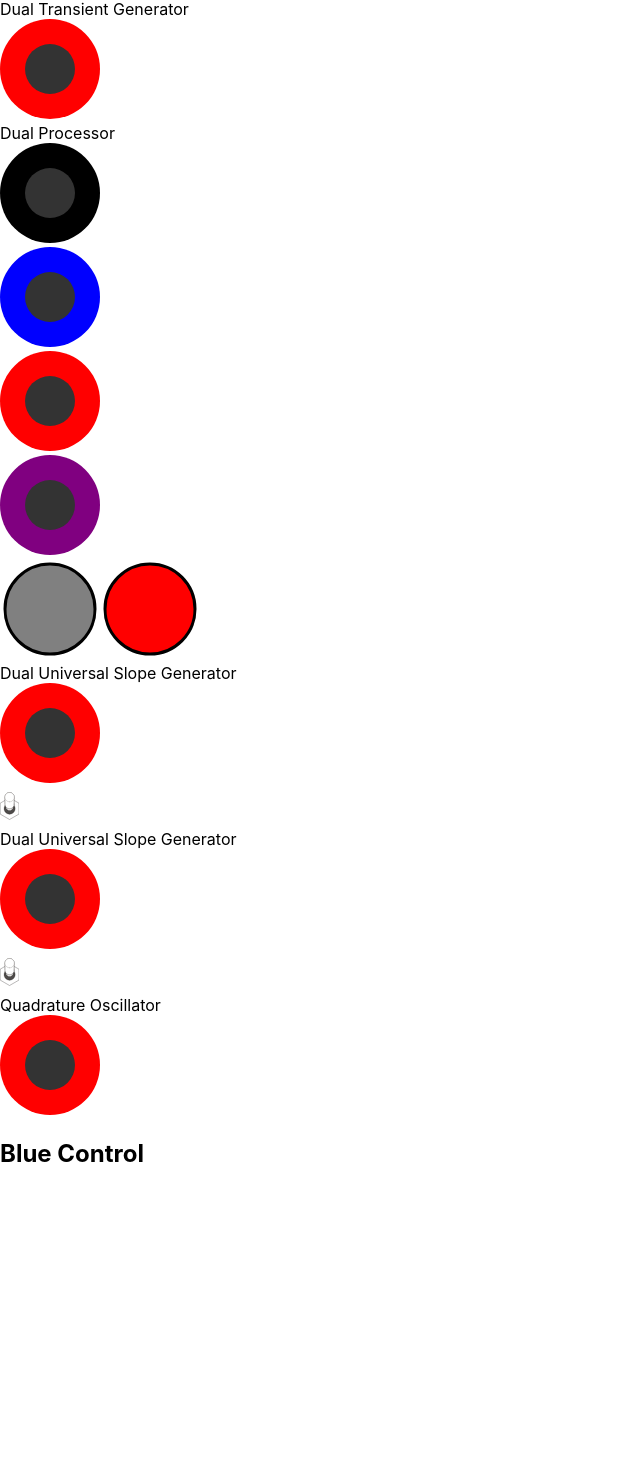
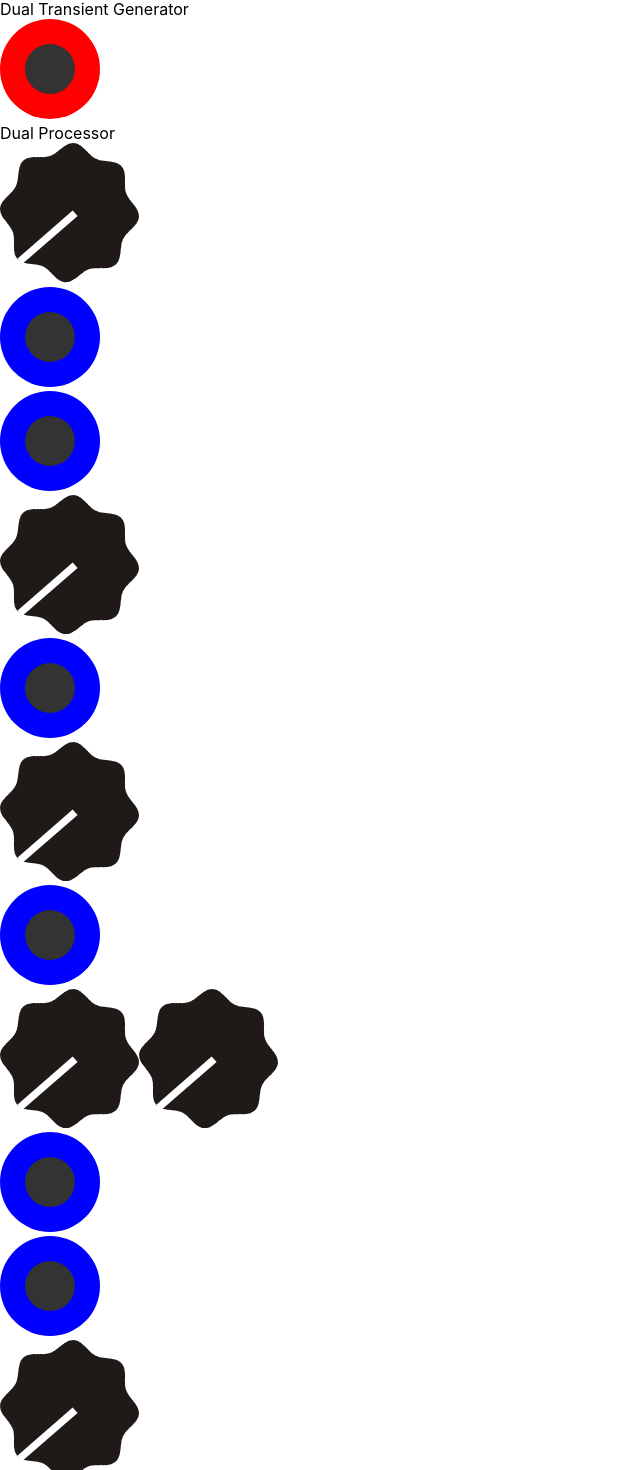
Before and after one commit to KingaJanicka/React-Serge, a React (Create React App) app: page / in a window 1280 px wide. Shown: the part 392-1862 px from the top of the page, without its empty margins (0-640 px from the left). Before the commit the page ends 1580 px from the top, so only its background shows below. Built offline with nearby package versions, Linux system fonts and the light colour scheme.

Commit message:
Added jacks/knobs to dual prc

```diff
--- a/src/dual-processor/index.js
+++ b/src/dual-processor/index.js
@@ -2,15 +2,19 @@ import React from "react";
 import Module from "../module";
 import * as Jack from "../jack";
 import Light from "../light";
+import Knob from "../knob";
+import "./styles.css";
 const DualProcessor = ({ className }) => {
   return (
     <Module name="Dual Processor" className="dual-processor">
-      <Jack.BlackJack />
-      <Jack.BlueJack />
-      <Jack.RedJack />
-      <Jack.PurpleJack />
-      <Light></Light>
-      <Light on={true}></Light>
+      <Knob></Knob> <Jack.BlueJack></Jack.BlueJack>
+      <Jack.BlueJack></Jack.BlueJack> <Knob></Knob>
+      <Jack.BlueJack></Jack.BlueJack> <Knob></Knob>
+      <Jack.BlueJack></Jack.BlueJack> <Knob></Knob>
+      <Knob></Knob> <Jack.BlueJack></Jack.BlueJack>
+      <Jack.BlueJack></Jack.BlueJack> <Knob></Knob>
+      <Jack.BlueJack></Jack.BlueJack> <Knob></Knob>
+      <Jack.BlueJack></Jack.BlueJack> <Knob></Knob>
     </Module>
   );
 };
--- /dev/null
+++ b/src/dual-processor/styles.css
@@ -0,0 +1,5 @@
+.dual-processor {
+  display: grid;
+  grid-template-rows: 20% 20%;
+  grid-template-columns: 20% 20% 20% 20% 20% 20% 20% 20%;
+}
```
